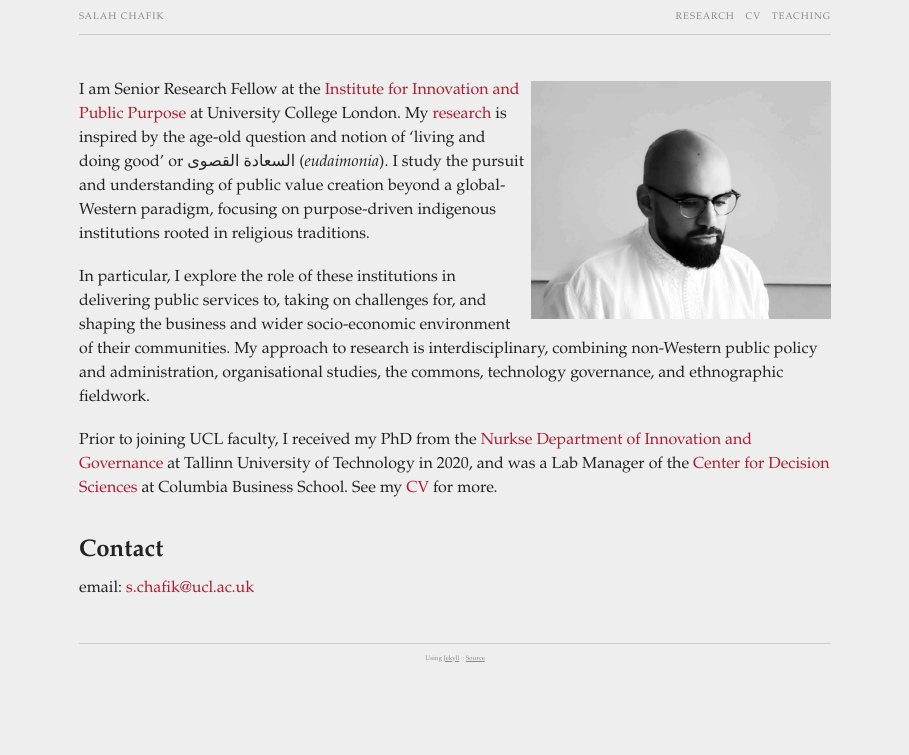
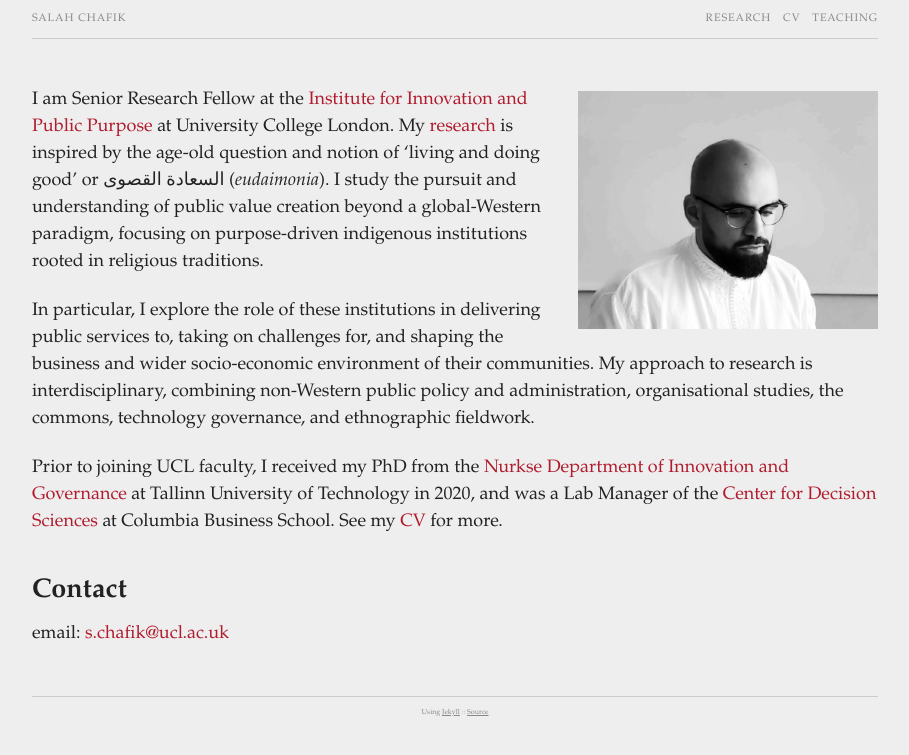
Before and after one commit to schafik/schafik.github.io, a Jekyll site: the page built from index.md, in a window 1280 px wide. Shown: the top 755 px of the page, without its empty margins (185-1094 px from the left). Built offline with Jekyll 4.4.1, drawn with Linux system fonts in a browser that asks for light colours; some web fonts are replaced; comment, search, counter and statistics services are not loaded.

Commit message:
Update main.scss

```diff
--- a/css/main.scss
+++ b/css/main.scss
@@ -4,7 +4,7 @@
 @charset "utf-8";
 
 $base-font-family: 'palatino', serif;
-$base-font-size:   medium;
+$base-font-size:   large;
 $small-font-size:  0.6em;
 $vsmall-font-size: 0.4em;
 $base-line-height: 1.5;
```
